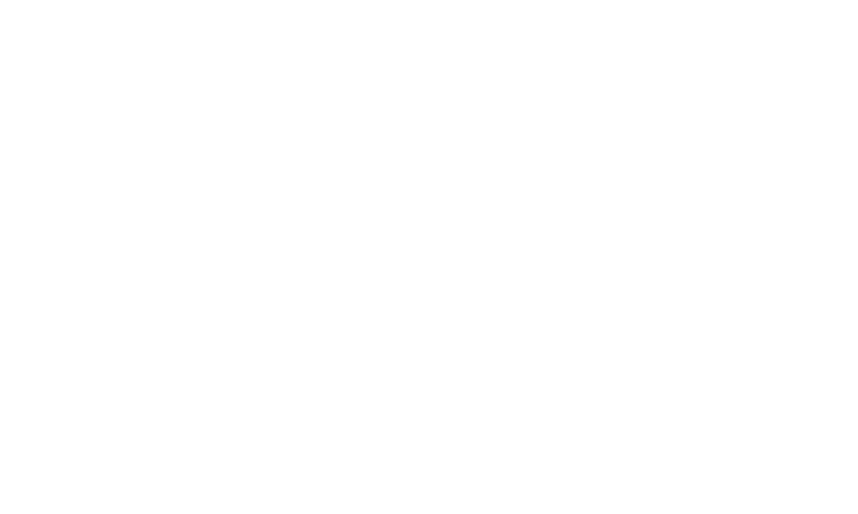
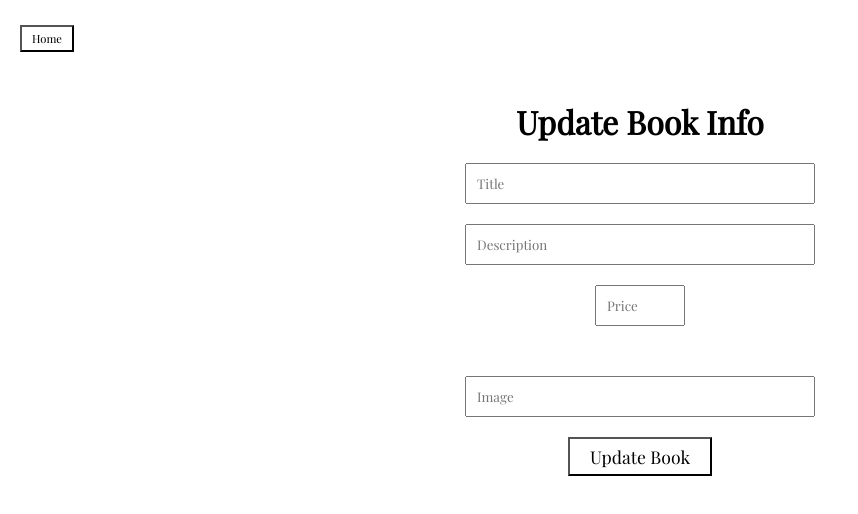
Before and after one commit to dokinqs/mysql-book, a React (Create React App) app in the folder client/: page /update/1 in a window 1280 px wide. Before the commit this address had no page. Shown: the top 514 px of the page, without its empty margins (0-858 px from the left). Built offline with nearby package versions, Linux system fonts and the light colour scheme.

Commit message:
UPDATE needs fixing next commit to show existing data

```diff
--- a/client/src/App.js
+++ b/client/src/App.js
@@ -10,7 +10,7 @@
         <Routes>
           <Route path="/" element={<Books />} />
           <Route path="/add" element={<Add />} />
-          <Route path="/update" element={<Update />} />
+          <Route path="/update/:id" element={<Update />} />
         </Routes>
       </BrowserRouter>
     </div>
--- a/client/src/index.css
+++ b/client/src/index.css
@@ -9,6 +9,7 @@
 }
 h1 {
   margin: 0;
+  text-align: center;
 }
 h3,
 p {
--- a/client/src/pages/Add.css
+++ b/client/src/pages/Add.css
@@ -19,9 +19,6 @@
   padding: 30px;
   border-radius: 30px;
   box-shadow: 5px 5px 5px 5px #87817b80;
-}
-.add-div h1 {
-  text-align: center;
 }
 input {
   display: block;
--- a/client/src/pages/Add.jsx
+++ b/client/src/pages/Add.jsx
@@ -23,8 +23,8 @@
     try {
       await axios.post("http://localhost:9000/books", book);
       navigate("/");
-    } catch (e) {
-      console.log(e);
+    } catch (err) {
+      console.log(err);
     }
   };
 
--- a/client/src/pages/Books.jsx
+++ b/client/src/pages/Books.jsx
@@ -52,7 +52,9 @@
               <button className="delete" onClick={() => handleDelete(book.id)}>
                 Delete
               </button>
-              <button className="update">Update</button>
+              <button className="update">
+                <Link to={`/update/${book.id}`}>Update</Link>
+              </button>
             </div>
           </div>
         ))}
--- /dev/null
+++ b/client/src/pages/Update.css
@@ -0,0 +1,3 @@
+.update-div h1 {
+  padding-top: 100px;
+}
--- a/client/src/pages/Update.jsx
+++ b/client/src/pages/Update.jsx
@@ -1,7 +1,81 @@
-import React from "react";
+import React, { useState } from "react";
+import { useNavigate, useLocation } from "react-router-dom";
+import axios from "axios";
+import { Link } from "react-router-dom";
+import "./Update.css";
 
 const Update = () => {
-  return <div>Update</div>;
+  const [book, setBook] = useState({
+    title: "",
+    desc: "",
+    price: null,
+    img: "",
+  });
+
+  const navigate = useNavigate();
+
+  const location = useLocation();
+  const bookId = location.pathname.split("/")[2];
+
+  const handleChange = (e) => {
+    setBook((prev) => ({ ...prev, [e.target.name]: e.target.value }));
+  };
+
+  const handleClick = async (e) => {
+    e.preventDefault();
+    try {
+      await axios.put(`http://localhost:9000/books/${bookId}`, book);
+      navigate("/");
+    } catch (err) {
+      console.log(err);
+    }
+  };
+
+  return (
+    <div className="update-div">
+      <button className="link-books">
+        <Link to="/">Home</Link>
+      </button>
+      <form className="form-update" onSubmit={handleClick}>
+        <h1>Update Book Info</h1>
+        <input
+          type="text"
+          placeholder="Title"
+          name="title"
+          maxLength="45"
+          onChange={handleChange}
+          required
+        />
+        <input
+          type="text"
+          placeholder="Description"
+          name="desc"
+          maxLength="255"
+          onChange={handleChange}
+          required
+        />
+        <input
+          type="number"
+          placeholder="Price"
+          name="price"
+          min="0"
+          max="99"
+          maxLength="3"
+          pattern="[0-9]{2}"
+          onChange={handleChange}
+          required
+        />
+        <input
+          type="Text"
+          placeholder="Image"
+          name="img"
+          maxLength="200"
+          onChange={handleChange}
+        />
+        <button type="submit">Update Book</button>
+      </form>
+    </div>
+  );
 };
 
 export default Update;
```
Also changed, not shown: 1 other file (tests, documents, lock files or other folders).
